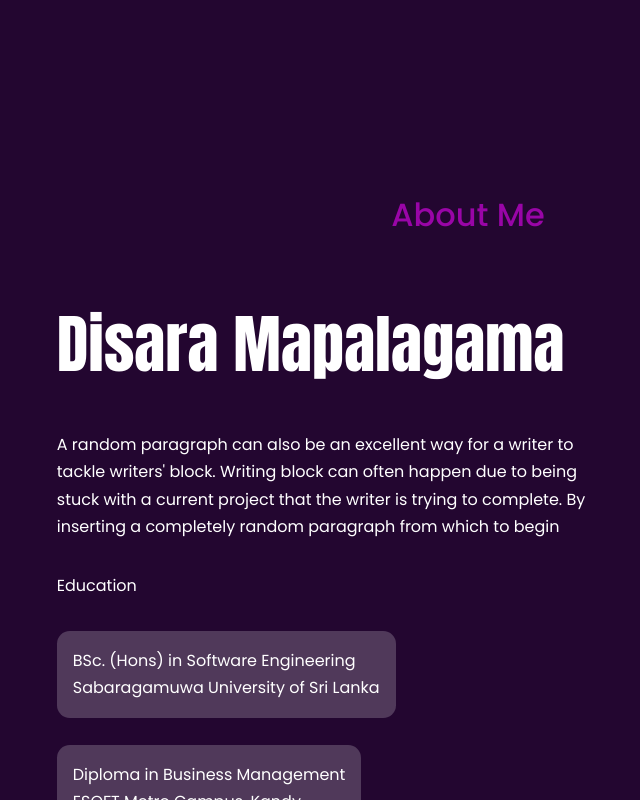
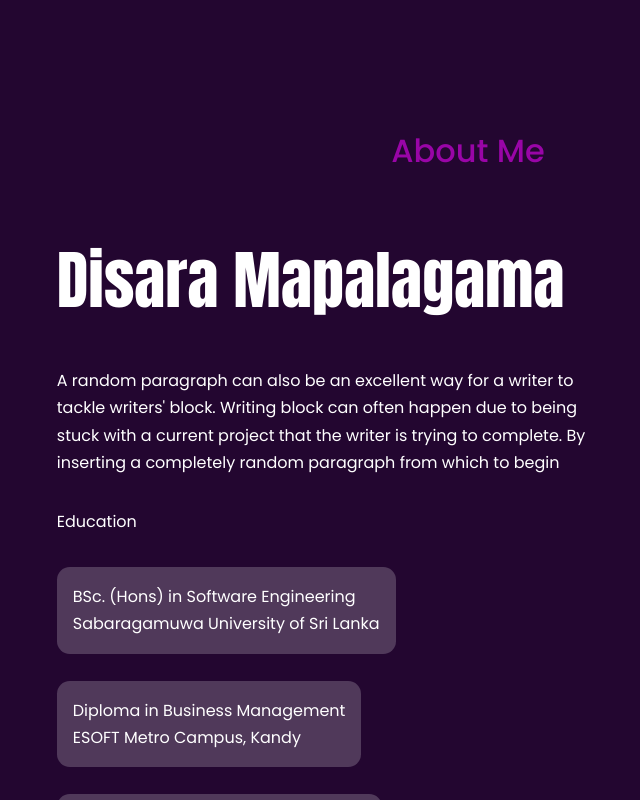
Before and after one commit to disara7/portfolio, a React (Create React App) app: page / in a window 1280 px wide. Shown: the part 780-1580 px from the top of the page, without its empty margins (172-812 px from the left). Built offline with nearby package versions, Linux system fonts and the light colour scheme.

Commit message:
updated section height to fit content

```diff
--- a/src/index.css
+++ b/src/index.css
@@ -59,8 +59,7 @@ h1 {
 }
 
 section {
-    margin-top: 8rem;
-    height: 100vh;
+    height: fit-content;
 }
 
 section > h2,
```
